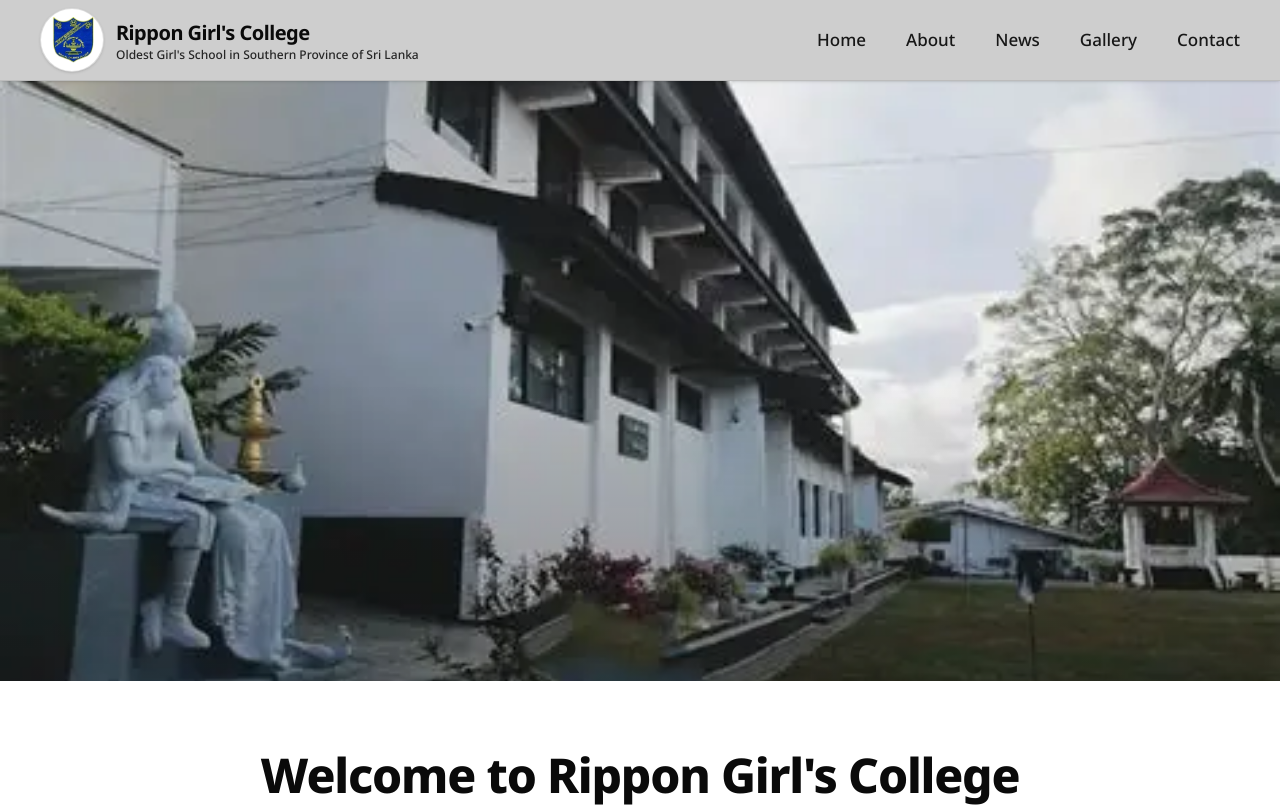
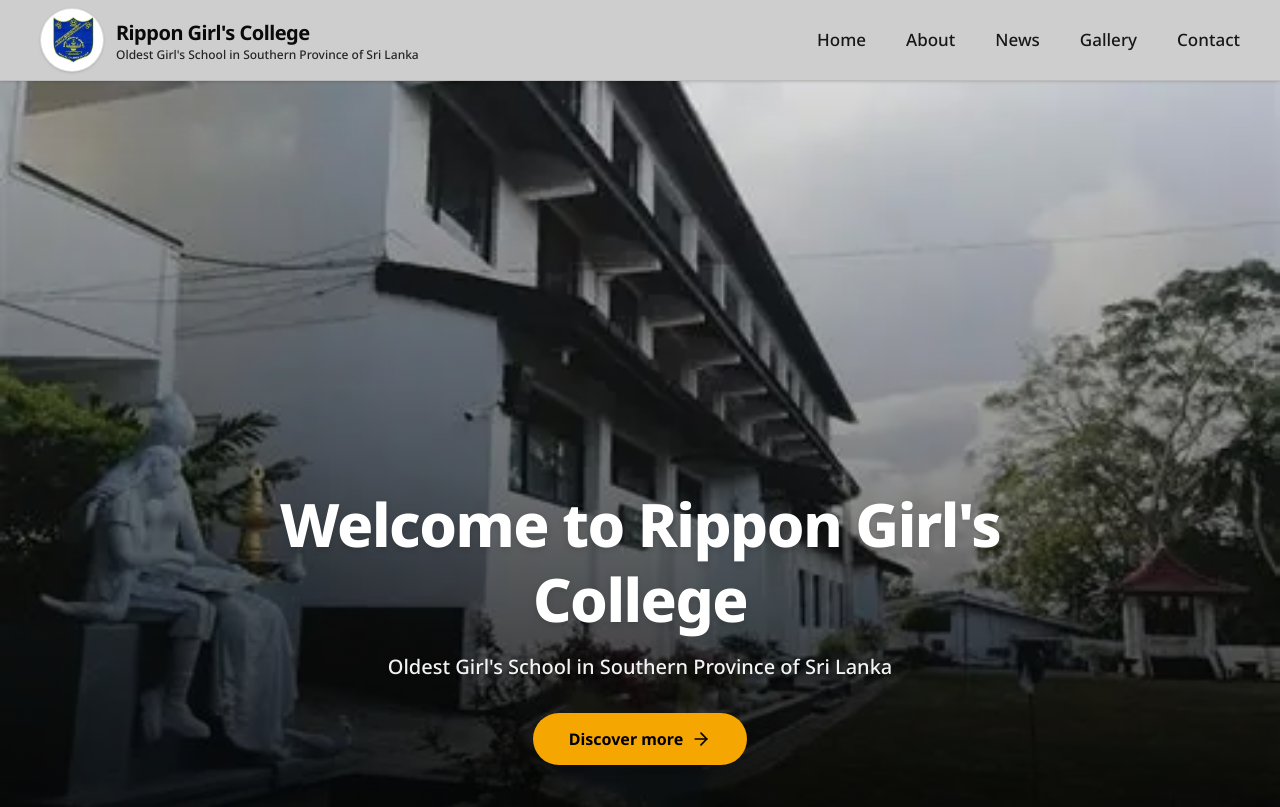
Before and after one commit to Avishka-kavishan/Rippon-Girls-College-Website, a Next.js app: page / in a window 1280 px wide. Shown: the top 807 px of the page. Built offline with nearby package versions, Linux system fonts and the light colour scheme.

Commit message:
feat: update hero section to overlay title and golden CTA on campus image

```diff
--- a/src/components/HeroSection.tsx
+++ b/src/components/HeroSection.tsx
@@ -5,9 +5,8 @@ import { ArrowRight } from "lucide-react";
 
 export default function HeroSection() {
   return (
-    <section className="w-full bg-white flex flex-col items-center">
-      {/* Hero Image Container */}
-      <div className="w-full relative h-[340px] sm:h-[460px] md:h-[540px] lg:h-[600px] overflow-hidden bg-neutral-100">
+    <section className="relative w-full h-[520px] sm:h-[620px] md:h-[700px] lg:h-[780px] flex items-end justify-center overflow-hidden">
+      {/* Background Hero Image */}
       <Image
         src="/images/hero-image.webp"
         alt="Rippon Girls' College Campus"
@@ -16,27 +15,27 @@ export default function HeroSection() {
         className="object-cover object-center"
         sizes="100vw"
       />
-        {/* Subtle bottom gradient overlay for smooth transition */}
-        <div className="absolute inset-0 bg-gradient-to-t from-black/20 via-transparent to-transparent pointer-events-none" />
-      </div>
 
-      {/* Hero Text Content & Action Button */}
-      <div className="w-full max-w-5xl mx-auto px-4 sm:px-6 py-10 sm:py-14 md:py-16 flex flex-col items-center text-center space-y-4 sm:space-y-6">
-        <h1 className="text-2xl sm:text-4xl md:text-5xl font-extrabold tracking-tight text-neutral-950 font-sans leading-tight">
+      {/* Dark gradient overlay for text readability */}
+      <div className="absolute inset-0 bg-gradient-to-t from-black/85 via-black/40 to-black/10 pointer-events-none" />
+
+      {/* Overlay Content (Centered Text & Golden CTA) */}
+      <div className="relative z-10 w-full max-w-4xl mx-auto px-4 sm:px-6 pb-14 sm:pb-20 md:pb-24 flex flex-col items-center text-center">
+        <h1 className="text-3xl sm:text-5xl md:text-6xl font-extrabold tracking-tight text-white font-sans drop-shadow-md leading-tight">
           Welcome to Rippon Girl&apos;s College
         </h1>
 
-        <p className="text-sm sm:text-base md:text-lg text-neutral-700 font-medium font-sans max-w-2xl">
+        <p className="mt-3 sm:mt-4 text-base sm:text-lg md:text-xl text-white/95 font-medium font-sans max-w-2xl drop-shadow-sm">
           Oldest Girl&apos;s School in Southern Province of Sri Lanka
         </p>
 
-        <div className="pt-2 sm:pt-4">
+        <div className="mt-6 sm:mt-8">
           <Link
             href="#about"
-            className="group inline-flex items-center gap-2 rounded-full bg-[#dcdcdc] hover:bg-[#cfcfcf] text-neutral-900 px-6 py-2.5 sm:px-7 sm:py-3 text-sm sm:text-base font-semibold transition-all duration-200 shadow-sm hover:shadow"
+            className="group inline-flex items-center gap-2 rounded-full bg-[#f5a600] hover:bg-[#e09800] text-black px-7 py-3 sm:px-9 sm:py-3.5 text-sm sm:text-base font-bold transition-all duration-200 shadow-xl hover:shadow-2xl hover:scale-[1.02] active:scale-[0.98]"
           >
             <span>Discover more</span>
-            <ArrowRight className="w-4 h-4 transition-transform duration-200 group-hover:translate-x-1" />
+            <ArrowRight className="w-4 h-4 sm:w-5 sm:h-5 transition-transform duration-200 group-hover:translate-x-1" />
           </Link>
         </div>
       </div>
```
Lines whose indentation alone changed are shown as unchanged.
